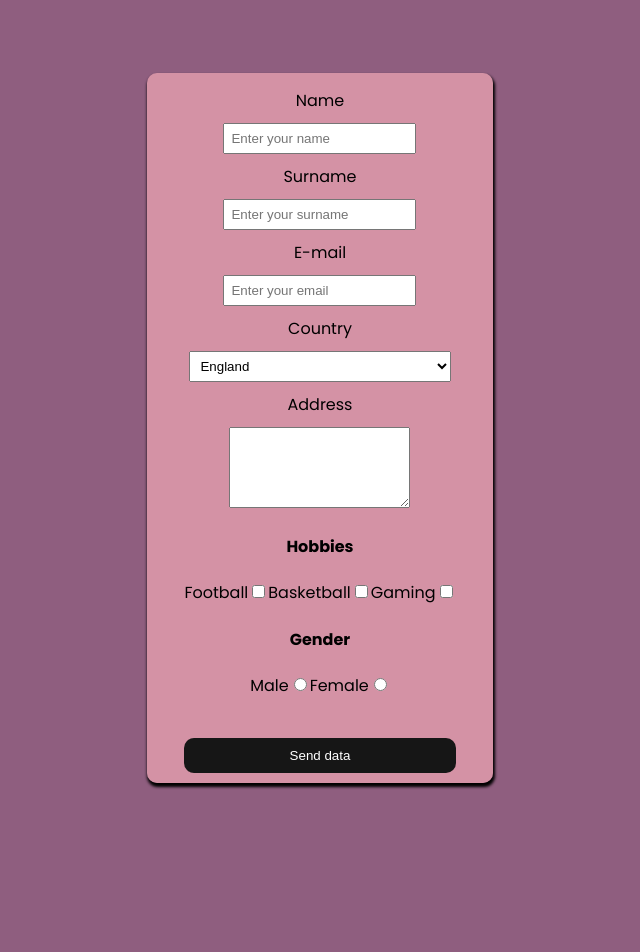
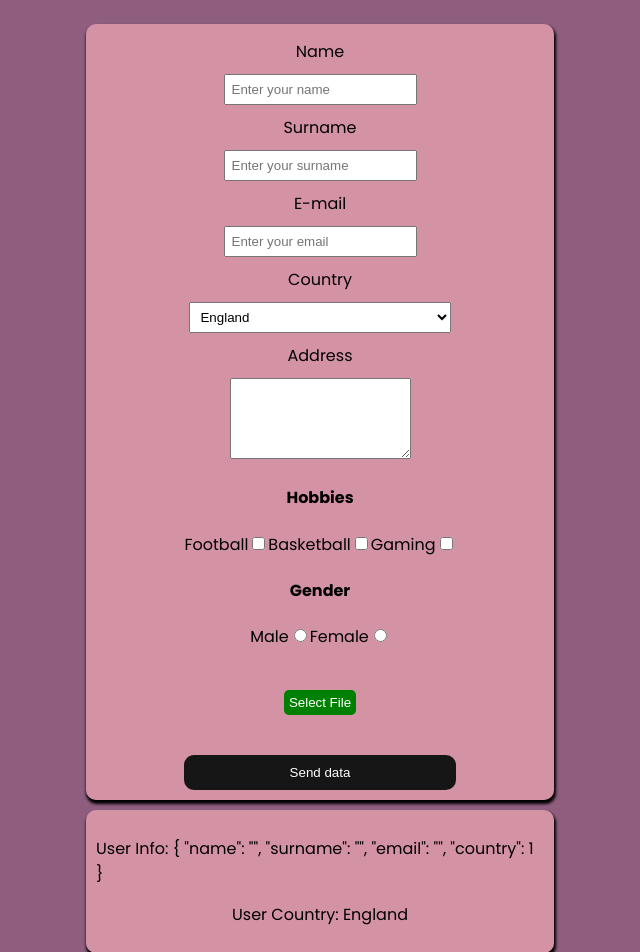
Before and after one commit to dzenannn/vue-cli, a Vue app: page / in a window 1280 px wide. Shown: the top 952 px of the page, without its empty margins (320-960 px from the left). Before the commit the page ends 856 px from the top, so only its background shows below. Built offline with nearby package versions, Linux system fonts and the light colour scheme.

Commit message:
connecting form elements with v-model directive

```diff
--- a/src/components/Form.vue
+++ b/src/components/Form.vue
@@ -1,6 +1,35 @@
 <script>
 export default {
   name: "Form",
+  data() {
+    return {
+      countries: [
+        { id: 1, name: "England" },
+        { id: 2, name: "Serbia" },
+        { id: 3, name: "Germany" },
+      ],
+      user: {
+        name: "",
+        surname: "",
+        email: "",
+        country: 1,
+      },
+    };
+  },
+  methods: {
+    onFileChange(e) {
+      console.log(e);
+    },
+    getCountryNameById(id) {
+      const country = this.getCountries.find((item) => item.id === id);
+      return country.name;
+    },
+  },
+  computed: {
+    getCountries() {
+      return this.countries;
+    },
+  },
 };
 </script>
 
@@ -10,11 +39,17 @@ export default {
       <form class="myForm">
         <div class="inputDiv">
           <label for="nameInput">Name</label>
-          <input type="text" id="nameInput" placeholder="Enter your name" />
+          <input
+            v-model="user.name"
+            type="text"
+            id="nameInput"
+            placeholder="Enter your name"
+          />
         </div>
         <div class="inputDiv">
           <label for="surnameInput">Surname</label>
           <input
+            v-model="user.surname"
             type="text"
             id="surnameInput"
             placeholder="Enter your surname"
@@ -22,14 +57,23 @@ export default {
         </div>
         <div class="inputDiv">
           <label for="emailInput">E-mail</label>
-          <input type="email" id="emailInput" placeholder="Enter your email" />
+          <input
+            v-model="user.email"
+            type="email"
+            id="emailInput"
+            placeholder="Enter your email"
+          />
         </div>
         <div class="inputDiv">
           <label for="country">Country</label>
-          <select name="country" id="country">
-            <option>England</option>
-            <option>Serbia</option>
-            <option>Germany</option>
+          <select v-model="user.country" name="country" id="country">
+            <option
+              v-for="item in getCountries"
+              :key="item.id"
+              :value="item.id"
+            >
+              {{ item.name }}
+            </option>
           </select>
         </div>
         <div class="inputDiv">
@@ -66,21 +110,37 @@ export default {
             </div>
           </div>
         </div>
+        <div>
+          <input @change="onFileChange" type="file" hidden ref="fileInput" />
+          <button
+            id="fileButton"
+            type="button"
+            @click="$refs.fileInput.click()"
+          >
+            Select File
+          </button>
+        </div>
         <button type="submit">Send data</button>
       </form>
+    </div>
+    <div class="wrapper">
+      <p>User Info: {{ user }}</p>
+      <p>User Country: {{ getCountryNameById(user.country) }}</p>
     </div>
   </div>
 </template>
 
 <style scoped>
 .main {
-  width: 140%;
-  margin: 25%;
+  width: 70vw;
+  margin: 1.5rem 0 1.5rem 0;
   display: flex;
+  flex-direction: column;
   justify-content: center;
+  gap: 10px;
 }
 .wrapper {
-  width: 80%;
+  width: 50%;
   padding: 10px;
   border-radius: 10px;
   box-shadow: 1px 3px 3px 1px;
@@ -127,4 +187,17 @@ select {
 .checkboxDiv {
   display: flex;
 }
+
+#fileButton {
+  border: none;
+  border-radius: 5px;
+  padding: 5px;
+  background-color: green;
+  color: #fff;
+  cursor: pointer;
+}
+
+#fileButton:active {
+  transform: scale(0.95);
+}
 </style>
```
